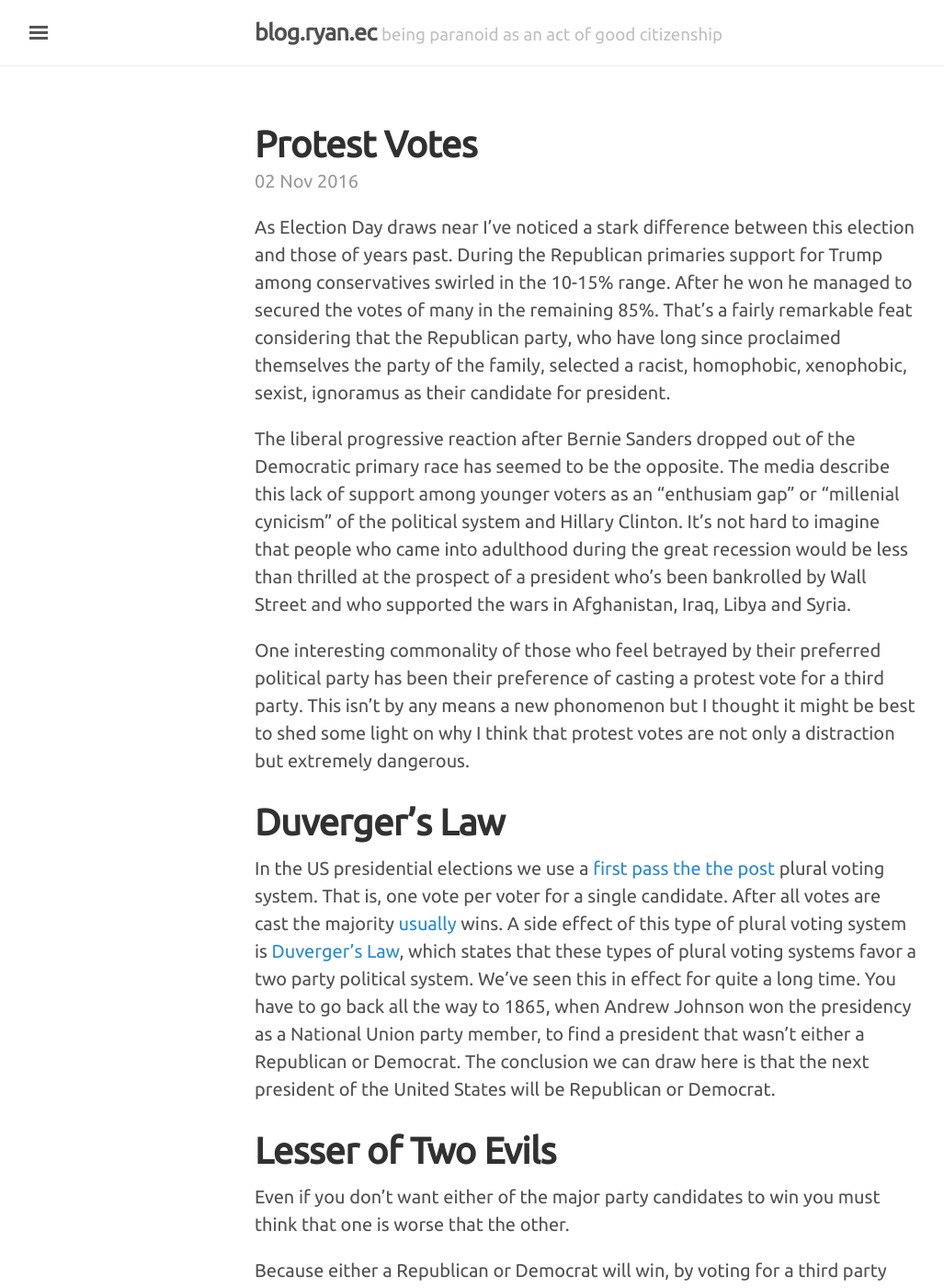
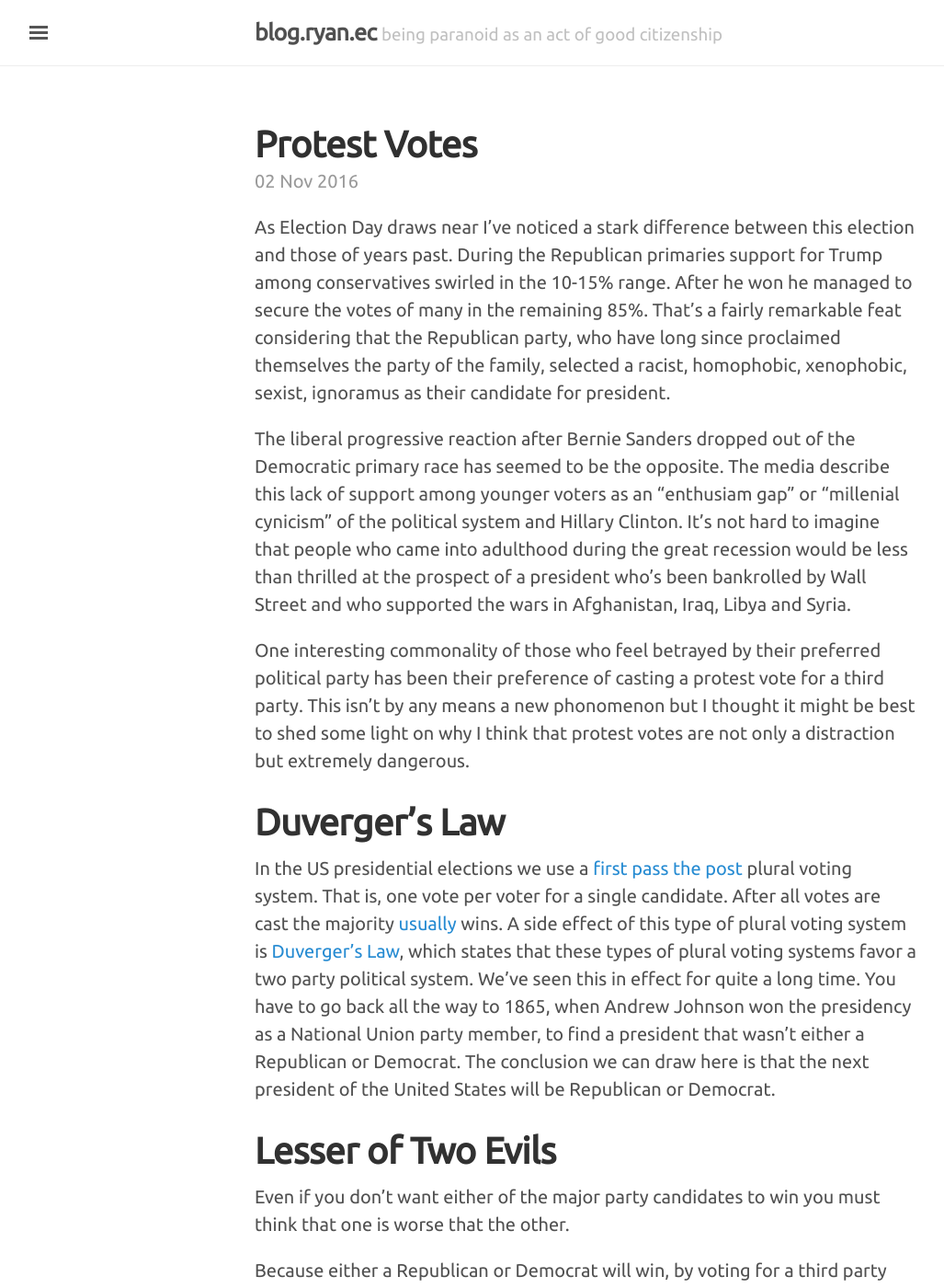
Before and after one commit to ryancragun/ryancragun.github.io, a Jekyll site: the page built from _posts/2016-11-02-protest-vote.md, in a window 1280 px wide and 1400 px high. Shown: the whole window at 92% size, without its empty margins (3-1030 px from the left). Built offline with Jekyll 4.4.1, drawn with Linux system fonts in a browser that asks for light colours; nearby versions of some CDN libraries.

Commit message:
fix typos

```diff
--- a/_posts/2016-11-02-protest-vote.md
+++ b/_posts/2016-11-02-protest-vote.md
@@ -7,7 +7,7 @@ categories: politics election trump clinton protest duverger two evils ranked-ch
 
 As Election Day draws near I've noticed a stark difference between this election
 and those of years past. During the Republican primaries support for Trump among
-conservatives swirled in the 10-15% range. After he won he managed to secured the
+conservatives swirled in the 10-15% range. After he won he managed to secure the
 votes of many in the remaining 85%. That's a fairly remarkable feat considering that
 the Republican party, who have long since proclaimed themselves the party of the
 family, selected a racist, homophobic, xenophobic, sexist, ignoramus as their
@@ -29,7 +29,7 @@ but extremely dangerous.
 
 # Duverger's Law
 
-In the US presidential elections we use a [first pass the the post][fptp] plural
+In the US presidential elections we use a [first pass the post][fptp] plural
 voting system. That is, one vote per voter for a single candidate. After all votes
 are cast the majority [usually][2000_election] wins. A side effect of this type
 of plural voting system is [Duverger's Law][duverger], which states that these
```
